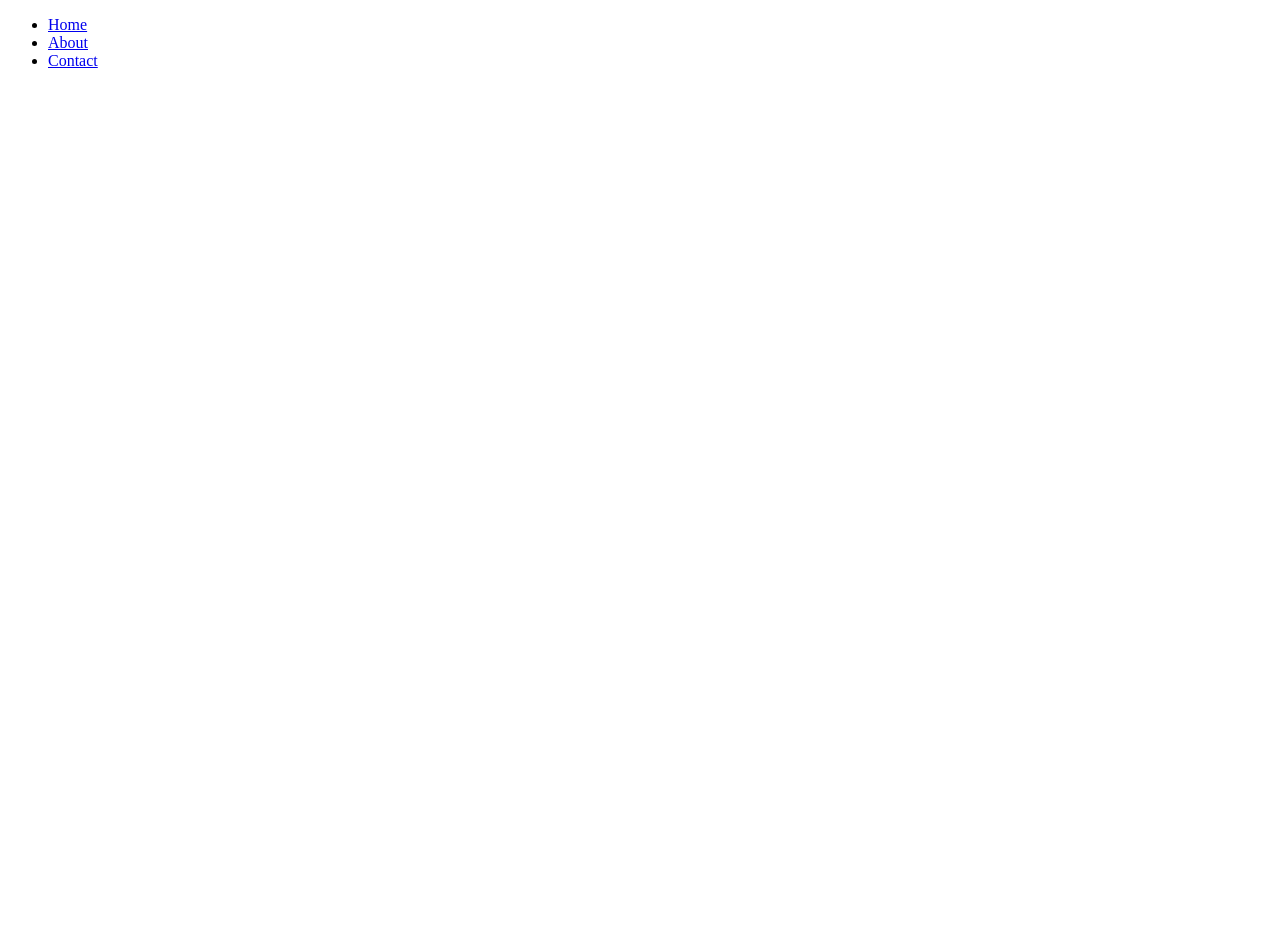
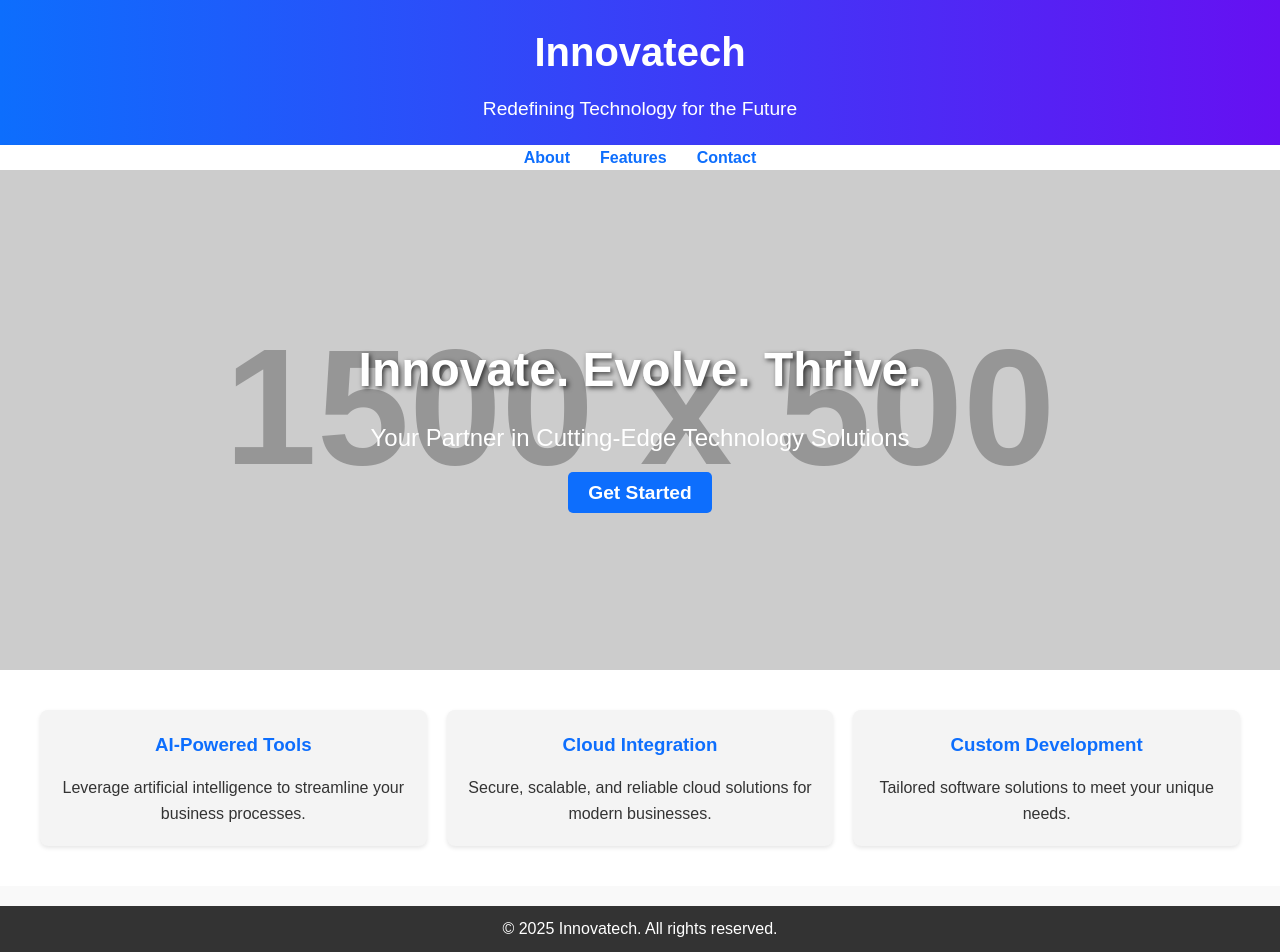
Before and after one commit to TeamWork2025/Corporate-Website2, a plain HTML site: page index.html in a window 1280 px wide. Before the commit the page ends 800 px from the top, so only its background shows below. Drawn offline with Linux system fonts and the light colour scheme; placeholder pictures from the web are drawn by us.

Commit message:
Add files via upload

```diff
--- /dev/null
+++ b/index.css
@@ -0,0 +1,121 @@
+    * {
+      margin: 0;
+      padding: 0;
+      box-sizing: border-box;
+    }
+
+    body {
+      font-family: Arial, sans-serif;
+      line-height: 1.6;
+      color: #333;
+      background-color: #f9f9f9;
+    }
+
+    header {
+      background: linear-gradient(90deg, #0d6efd, #6610f2);
+      color: #fff;
+      padding: 20px 0;
+      text-align: center;
+    }
+
+    header h1 {
+      font-size: 2.5rem;
+      margin-bottom: 10px;
+    }
+
+    header p {
+      font-size: 1.2rem;
+    }
+
+    nav {
+      display: flex;
+      justify-content: center;
+      background: #fff;
+      box-shadow: 0 2px 4px rgba(0, 0, 0, 0.1);
+    }
+
+    nav ul {
+      list-style: none;
+      display: flex;
+    }
+
+    nav ul li {
+      margin: 0 15px;
+    }
+
+    nav ul li a {
+      text-decoration: none;
+      color: #0d6efd;
+      font-weight: bold;
+    }
+
+    nav ul li a:hover {
+      color: #6610f2;
+    }
+
+    .hero {
+      background: url('https://via.placeholder.com/1500x500') no-repeat center center/cover;
+      height: 500px;
+      display: flex;
+      align-items: center;
+      justify-content: center;
+      color: #fff;
+      text-align: center;
+    }
+
+    .hero h2 {
+      font-size: 3rem;
+      text-shadow: 2px 2px 5px rgba(0, 0, 0, 0.7);
+    }
+
+    .hero p {
+      font-size: 1.5rem;
+      margin-top: 10px;
+    }
+
+    .cta {
+      margin-top: 20px;
+    }
+
+    .cta a {
+      text-decoration: none;
+      padding: 10px 20px;
+      background: #0d6efd;
+      color: #fff;
+      border-radius: 5px;
+      font-size: 1.2rem;
+      font-weight: bold;
+    }
+
+    .cta a:hover {
+      background: #6610f2;
+    }
+
+    .features {
+      display: grid;
+      grid-template-columns: repeat(auto-fit, minmax(300px, 1fr));
+      gap: 20px;
+      padding: 40px;
+      background: #fff;
+    }
+
+    .feature {
+      padding: 20px;
+      background: #f4f4f4;
+      border-radius: 8px;
+      box-shadow: 0 2px 4px rgba(0, 0, 0, 0.1);
+      text-align: center;
+    }
+
+    .feature h3 {
+      margin-bottom: 15px;
+      color: #0d6efd;
+    }
+
+    footer {
+      background: #333;
+      color: #fff;
+      text-align: center;
+      padding: 10px 0;
+      margin-top: 20px;
+    }
--- a/index.html
+++ b/index.html
@@ -3,17 +3,53 @@
 <head>
   <meta charset="UTF-8">
   <meta name="viewport" content="width=device-width, initial-scale=1.0">
-    <title>Home</title>
+  <meta name="description" content="Welcome to Innovatech, where innovation meets technology. Explore cutting-edge solutions for your business needs.">
+  <title>Innovatech - Redefining Tech Solutions</title>
+  <link rel="stylesheet" href="index.css">
 </head>
 <body>
   <header>
+    <h1>Innovatech</h1>
+    <p>Redefining Technology for the Future</p>
+  </header>
+
   <nav>
     <ul>
-                <li><a href="index.html">Home</a></li>
-                <li><a href="about.html">About</a></li>
-                <li><a href="contact.html">Contact</a></li>
+      <li><a href="#about">About</a></li>
+      <li><a href="#features">Features</a></li>
+      <li><a href="#contact">Contact</a></li>
     </ul>
   </nav>
-    </header>
+
+  <section class="hero">
+    <div>
+      <h2>Innovate. Evolve. Thrive.</h2>
+      <p>Your Partner in Cutting-Edge Technology Solutions</p>
+      <div class="cta">
+        <a href="#contact">Get Started</a>
+      </div>
+    </div>
+  </section>
+
+  <section id="features" class="features">
+    <div class="feature">
+      <h3>AI-Powered Tools</h3>
+      <p>Leverage artificial intelligence to streamline your business processes.</p>
+    </div>
+    <div class="feature">
+      <h3>Cloud Integration</h3>
+      <p>Secure, scalable, and reliable cloud solutions for modern businesses.</p>
+    </div>
+    <div class="feature">
+      <h3>Custom Development</h3>
+      <p>Tailored software solutions to meet your unique needs.</p>
+    </div>
+  </section>
+
+  <footer>
+    <p>&copy; 2025 Innovatech. All rights reserved.</p>
+  </footer>
+
+  <script src="index.js"></script>
 </body>
 </html>
--- /dev/null
+++ b/index.js
@@ -0,0 +1,7 @@
+document.querySelectorAll('nav ul li a').forEach(link => {
+  link.addEventListener('click', event => {
+    event.preventDefault();
+    const target = document.querySelector(link.getAttribute('href'));
+    target.scrollIntoView({ behavior: 'smooth' });
+  });
+});
```
Lines whose indentation alone changed are shown as unchanged.
